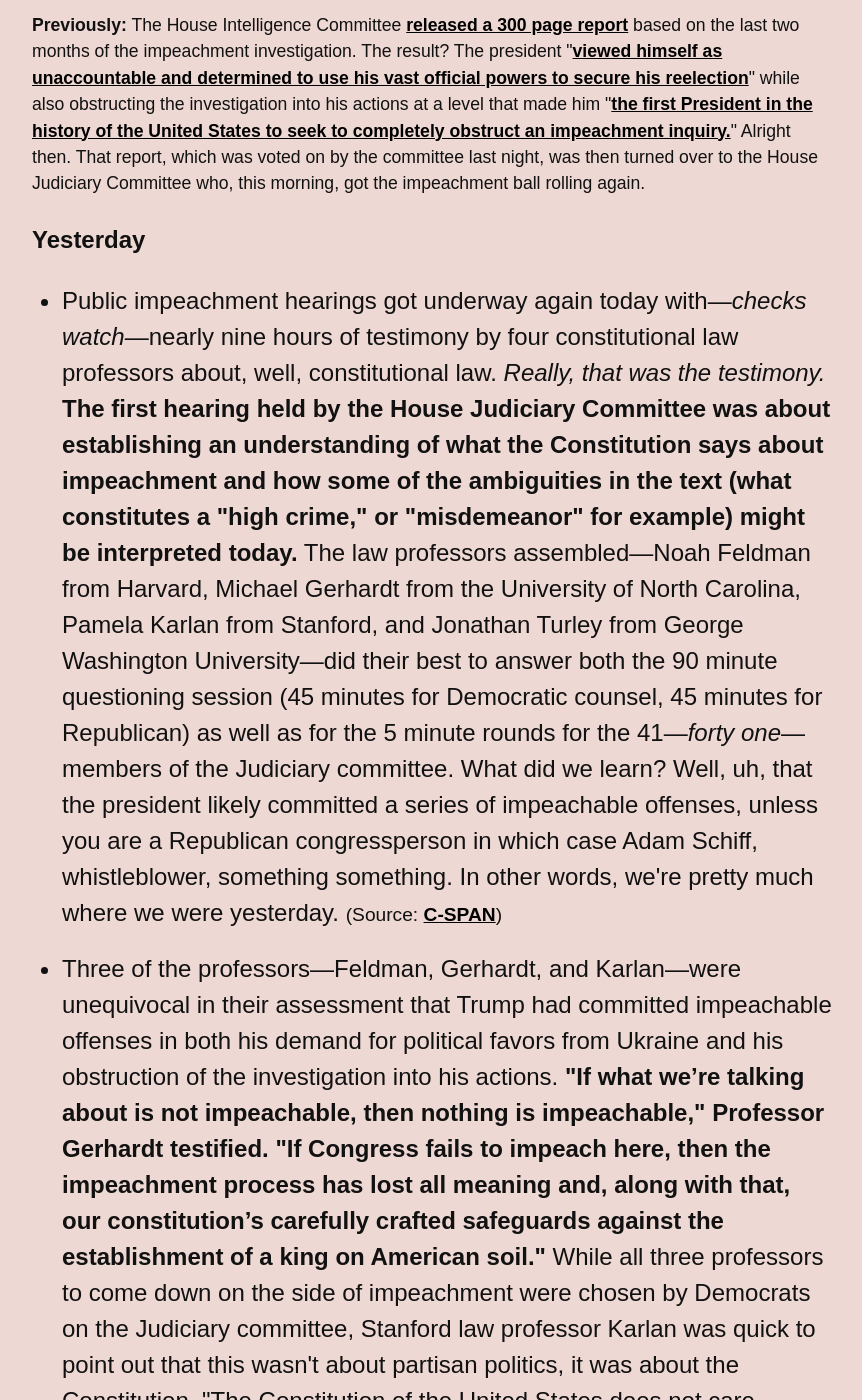
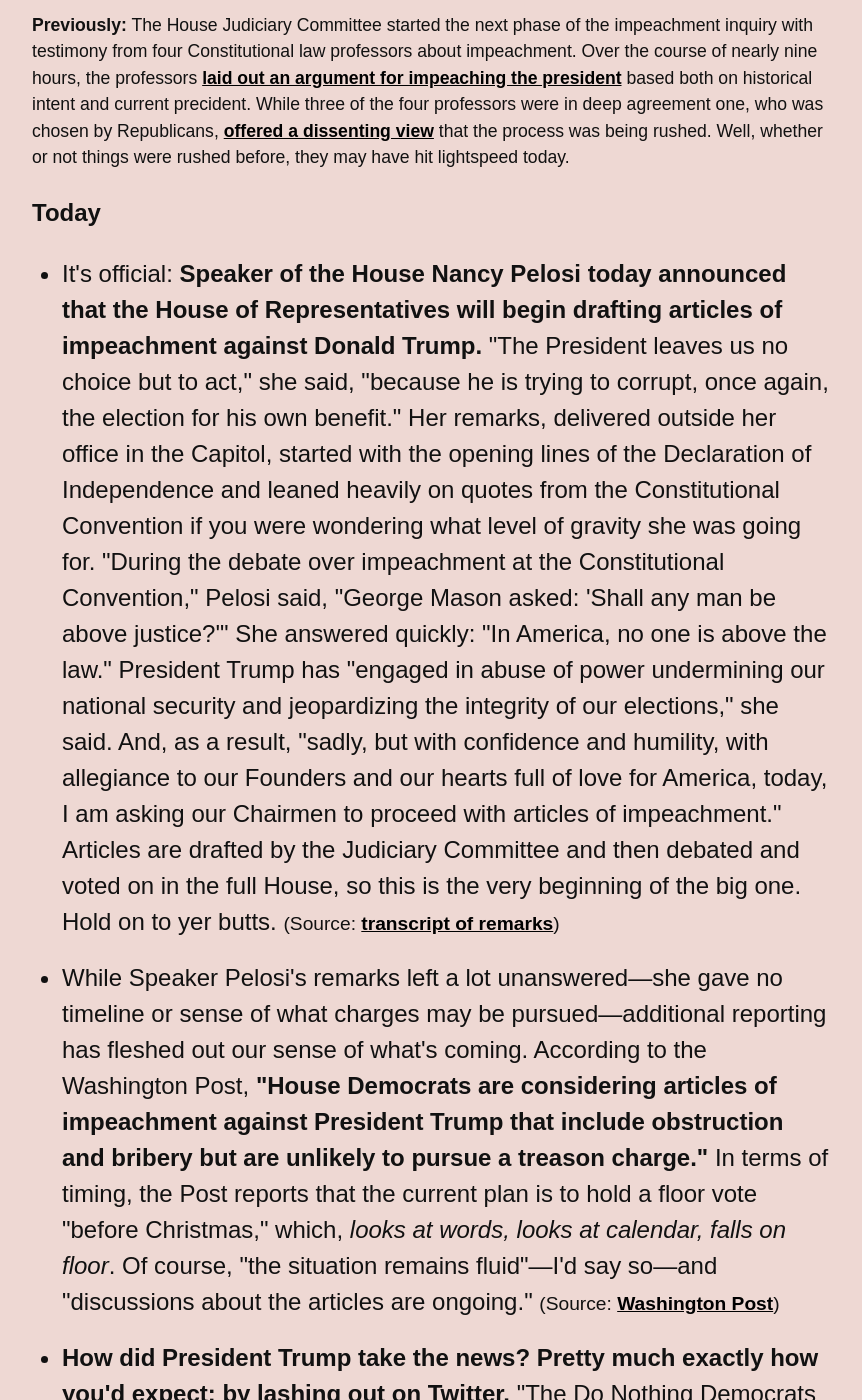
Before and after one commit to dansinker/impeachment.fyi, a Jekyll site: the page built from index.md, in a window 1280 px wide and 1400 px high, scrolled down 322 px. Shown: the whole window, without its empty margins (268-1130 px from the left). Built offline with Jekyll 4.4.1, drawn with Linux system fonts in a browser that asks for light colours; nearby versions of some CDN libraries; some web fonts are replaced; comment, search, counter and statistics services are not loaded; some of the changed text lies outside the part shown.

Commit message:
December 55 writeup

```diff
--- a/_data/news.yml
+++ b/_data/news.yml
@@ -1,4 +1,23 @@
 news:
+- date: 2019-12-05T18:00:00
+  yesterday: The House Judiciary Committee started the next phase of the impeachment inquiry with testimony from four Constitutional law professors about impeachment. Over the course of nearly nine hours, the professors <a href="https://www.theguardian.com/us-news/2019/dec/03/trump-impeachment-inquiry-judiciary-committee">laid out an argument for impeaching the president</a> based both on historical intent and current precident. While three of the four professors were in deep agreement one, who was chosen by Republicans, <a href="https://www.washingtonpost.com/politics/impeachment-hearings-live-updates/2019/12/04/b7cc7b4e-1682-11ea-a659-7d69641c6ff7_story.html#link-2M6JUMXMAMZWROGGY722LEEZJU">offered a dissenting view</a> that the process was being rushed. Well, whether or not things were rushed before, they may have hit lightspeed today.
+  todays:
+  - item: It's official&#58; <b>Speaker of the House Nancy Pelosi today announced that the House of Representatives will begin drafting articles of impeachment against Donald Trump.</b> "The President leaves us no choice but to act," she said, "because he is trying to corrupt, once again, the election for his own benefit." Her remarks, delivered outside her office in the Capitol, started with the opening lines of the Declaration of Independence and leaned heavily on quotes from the Constitutional Convention if you were wondering what level of gravity she was going for. "During the debate over impeachment at the Constitutional Convention," Pelosi said, "George Mason asked&#58; 'Shall any man be above justice?'" She answered quickly&#58; "In America, no one is above the law." President Trump has "engaged in abuse of power undermining our national security and jeopardizing the integrity of our elections," she said. And, as a result, "sadly, but with confidence and humility, with allegiance to our Founders and our hearts full of love for America, today, I am asking our Chairmen to proceed with articles of impeachment." Articles are drafted by the Judiciary Committee and then debated and voted on in the full House, so this is the very beginning of the big one. Hold on to yer butts.
+    source: transcript of remarks
+    url: https://pelosi.house.gov/news/press-releases/pelosi-remarks-announcing-house-of-representatives-moving-forward-with-articles
+  - item: While Speaker Pelosi's remarks left a lot unanswered—she gave no timeline or sense of what charges may be pursued—additional reporting has fleshed out our sense of what's coming. According to the Washington Post, <b>"House Democrats are considering articles of impeachment against President Trump that include obstruction and bribery but are unlikely to pursue a treason charge."</b> In terms of timing, the Post reports that the current plan is to hold a floor vote "before Christmas," which, <i>looks at words, looks at calendar, falls on floor</i>. Of course, "the situation remains fluid"—I'd say so—and "discussions about the articles are ongoing."
+    source: Washington Post
+    url: https://www.washingtonpost.com/politics/democrats-consider-bribery-obstruction-for-impeachment-articles-against-trump/2019/12/05/b2e89686-1776-11ea-9110-3b34ce1d92b1_story.html
+  - item: <b>How did President Trump take the news? Pretty much exactly how you'd expect&#58; by lashing out on Twitter.</b> "The Do Nothing Democrats had a historically bad day yesterday in the House. They have no Impeachment case and are demeaning our Country. But nothing matters to them, they have gone crazy," he wrote this morning. "Therefore I say," he continued, "if you are going to impeach me, do it now, fast, so we can have a fair trial in the Senate." If you wondered what he meant by a "fair" trial, you only had to wait until the next Tweet&#58; "We will have Schiff, the Bidens, Pelosi and many more testify, and will reveal, for the first time, how corrupt our system really is." <i>Help. Me.</i>
+    source: Politico
+    url: https://www.politico.com/news/2019/12/05/donald-trump-impeachment-076148
+  - item: Meanwhile, <b>the White House was back, once again, filing a petition with the Supreme Court asking the justices to hear an appeal on <i>yet another</i> case subpoenaing his financial records.</b> This is the second appeal the administration has filed with the Court in the last month, the first was to fight a subpoena by the Manhattan district attorney. Both appeals concern subpoenas to Trump's accounting firm, Mazars USA, who Trump sued to stop from complying. You know, like you do. The White House has lost all their appeals on these cases up to now. The Supreme Court may decide as soon as next Friday, the 13th—<i>stares</i>—whether they will hear the cases. If they do (and that's likely), they probably wouldn't issue a ruling until June. <i>Looks at calendar. Counts on fingers. Cries.</i>
+    source: New York Times
+    url: https://www.nytimes.com/2019/12/05/us/trump-supreme-court-mazars.html
+  - item: Finally, shortly after Nancy Pelosi's announcement this morning, <b>the House Judiciary Committee finally put another hearing on the calendar.</b> Scheduled for this coming Monday, December 9, the Committee charged with drafting articles of impeachment will follow up yesterday's law professor panel with "presentations from counsels to the House Permanent Select Committee on Intelligence and House Judiciary Committee" on the investigation thus far. I mean OK I guess?
+    source: CNN
+    url: https://www.cnn.com/2019/12/05/politics/next-impeachment-hearing-judiciary-committee/index.html
+  tomorrow: With the official announcement that the drafting of articles of impeachment is underway, I am sure that tomorrow will be very chill and cool. Maybe everyone will go to the spa or something. <i>Please?</i>
 - date: 2019-12-04T18:20:00
   yesterday: The House Intelligence Committee <a href="https://intelligence.house.gov/report/">released a 300 page report</a> based on the last two months of the impeachment investigation. The result? The president "<a href="https://www.washingtonpost.com/politics/2019/12/03/takeaways-house-intelligence-committees-impeachment-report-trump/">viewed himself as unaccountable and determined to use his vast official powers to secure his reelection</a>" while also obstructing the investigation into his actions at a level that made him "<a href="https://www.theatlantic.com/politics/archive/2019/12/impeachment-report-trump-obstruct/602938/">the first President in the history of the United States to seek to completely obstruct an impeachment inquiry.</a>" Alright then. That report, which was voted on by the committee last night, was then turned over to the House Judiciary Committee who, this morning, got the impeachment ball rolling again.
   todays:
```
